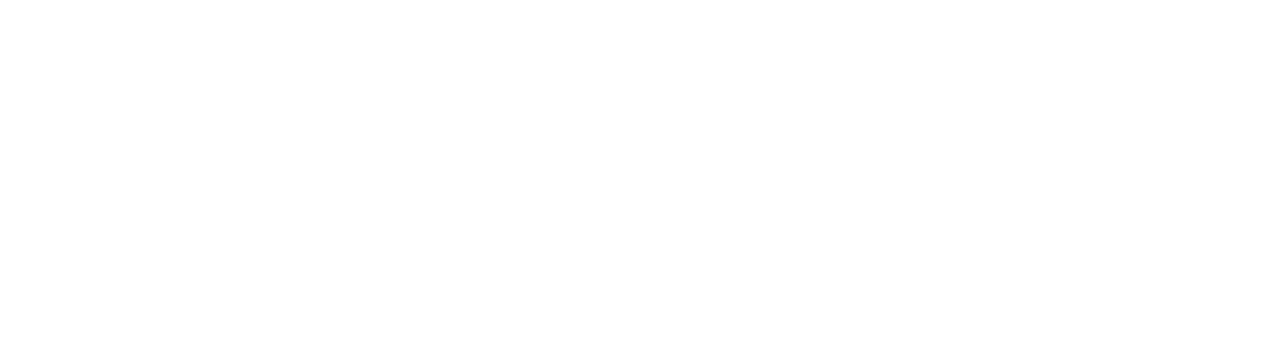
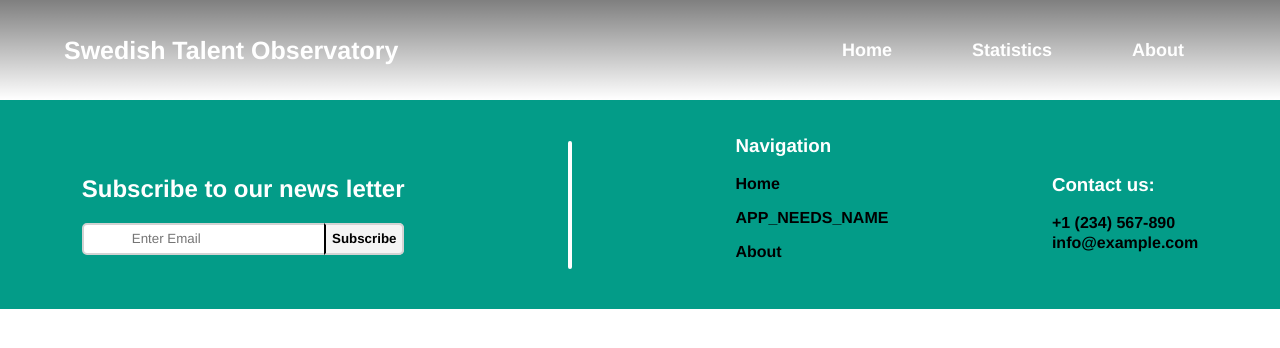
Before and after one commit to DiaHassan/II1305-Team-Echo, a React (Create React App) app in the folder Project/dashboard/: page /statistics in a window 1280 px wide. Before the commit this address had no page. Shown: the top 348 px of the page. Built offline with nearby package versions, Linux system fonts and the light colour scheme.

Commit message:
Linked statistics page

```diff
--- a/Project/dashboard/src/App.js
+++ b/Project/dashboard/src/App.js
@@ -1,6 +1,7 @@
 import './App.css';
 import About from './Views/about';
 import Home from './Views/home';
+import Statistics from './Views/statistics';
 import { BrowserRouter, Routes, Route } from "react-router-dom";
 
 function App() {
@@ -13,6 +14,7 @@ function App() {
           <Route path="/" element={<Home />} />
           {/* <Route path="/finder" element={<AboutView />} /> */}
           <Route path="/about" element={<About />} />
+          <Route path="/statistics" element={<Statistics/>} />
         </Routes>
       </BrowserRouter>
     </div>
--- a/Project/dashboard/src/Views/navbar.jsx
+++ b/Project/dashboard/src/Views/navbar.jsx
@@ -37,7 +37,7 @@ export default function Navbar() {
             <Link to="/">Home</Link>
           </li>
           <li >
-            <Link to="/">APP_NEEDS_NAME</Link>
+            <Link to="/statistics">Statistics</Link>
           </li>
           <li  >
             <Link to="/about">About</Link>
--- a/Project/dashboard/src/Views/statistics.jsx
+++ b/Project/dashboard/src/Views/statistics.jsx
@@ -1,13 +1,15 @@
 import React from "react";
 import Navbar from "./navbar";
 import Footer from "./footer";
+import "../style.css";
 
-
-export default function Stats() {
+export default function Statistics() {
     return(
       <>
         <Navbar/>
+        <div className="statistics-wrapper">
 
+        </div>
         <Footer/>
       </>
     )
```
